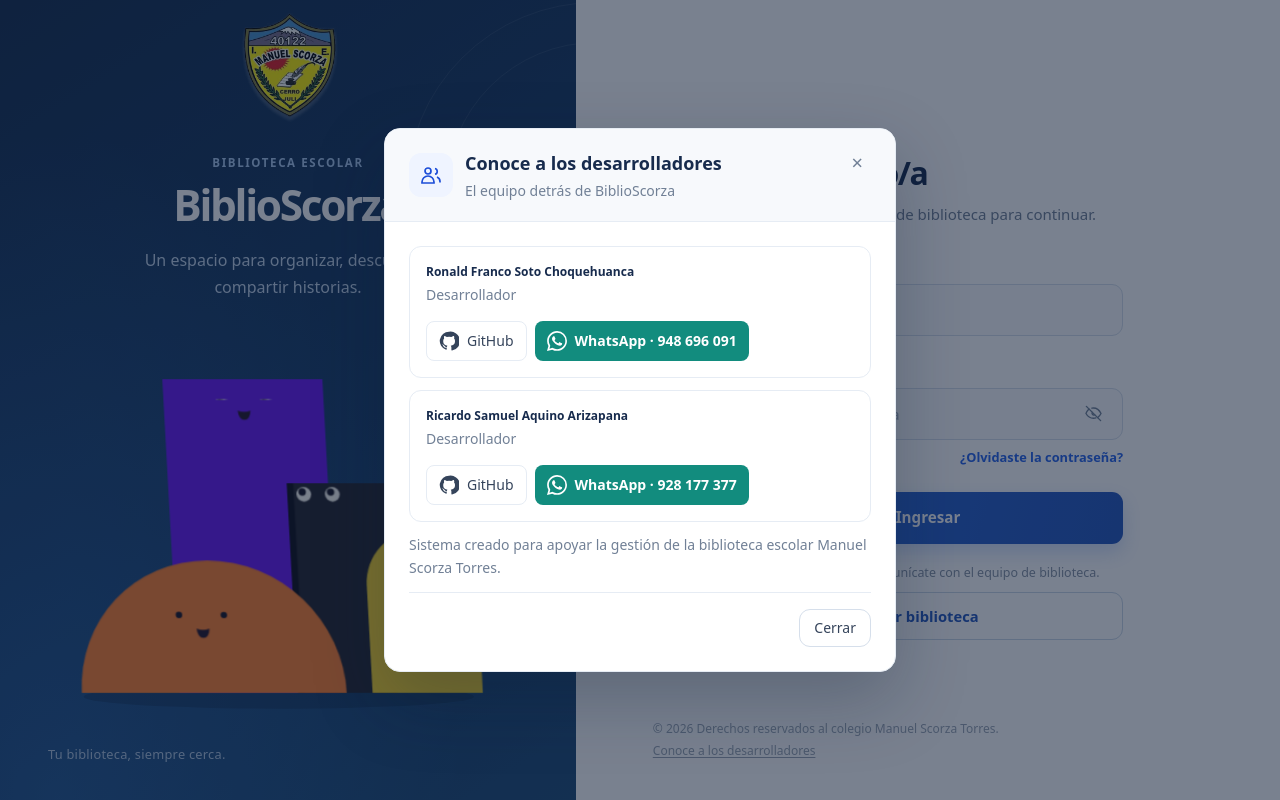
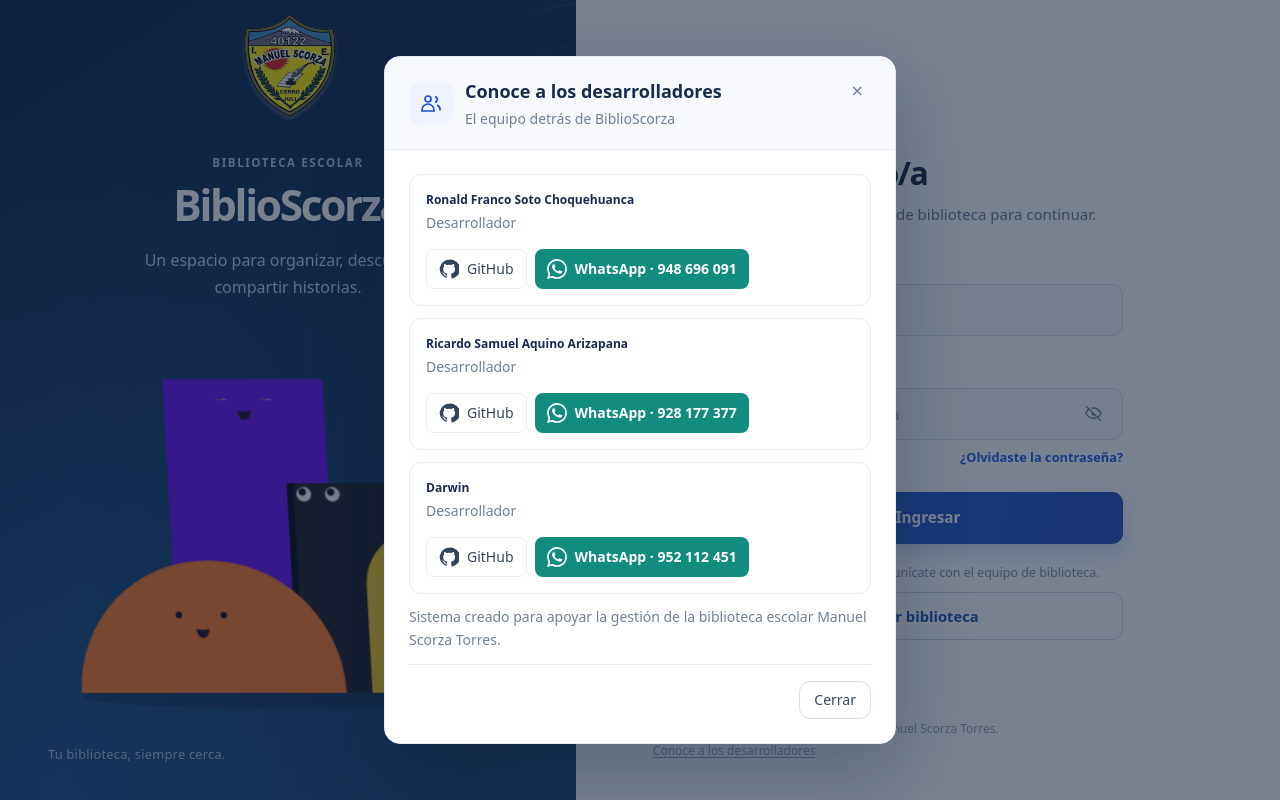
Before and after one commit to scorzabiblioteca-cmd/Biblioteca-Scorza, a Next.js app in the folder web/: page /login in a window 1280 px wide. Both pictures are taken after a click on the button "Conoce a los desarrolladores". Shown: the part 58-858 px from the top of the page. Built offline with nearby package versions, Linux system fonts and the light colour scheme.

Commit message:
style: nuevo contacto

```diff
--- a/web/src/components/DeveloperCredits.tsx
+++ b/web/src/components/DeveloperCredits.tsx
@@ -121,6 +121,36 @@ export default function DeveloperCredits({
               </a>
             </div>
           </article>
+          <article className="rounded-xl border border-[#e6ecf4] bg-white p-4">
+            <h3 className="font-semibold text-[#172b4d]">Darwin</h3>
+            <p className="mt-1 text-sm text-[#718096]">Desarrollador</p>
+            <div className="mt-4 flex flex-wrap gap-2">
+              <a
+                href="https://github.com/darwin810"
+                target="_blank"
+                rel="noopener noreferrer"
+                aria-label="Ver GitHub de Darwin"
+                className="inline-flex min-h-10 items-center gap-2 rounded-lg border border-[#e6ecf4] px-3 text-sm font-medium text-[#35445b] transition hover:bg-[#f7f9fc] focus-visible:outline focus-visible:outline-2 focus-visible:outline-offset-2 focus-visible:outline-brand-600"
+              >
+                <svg aria-hidden="true" viewBox="0 0 24 24" fill="currentColor" className="h-5 w-5">
+                  <path d="M12 .9a11.1 11.1 0 0 0-3.51 21.63c.55.1.76-.24.76-.54v-2.1c-3.1.68-3.76-1.32-3.76-1.32-.5-1.29-1.24-1.63-1.24-1.63-1.01-.69.08-.68.08-.68 1.12.08 1.71 1.15 1.71 1.15 1 .1.75 2.44 3.4 1.72.1-.72.39-1.22.7-1.5-2.48-.28-5.09-1.24-5.09-5.52 0-1.22.44-2.22 1.15-3-.12-.28-.5-1.42.11-2.96 0 0 .94-.3 3.05 1.15a10.6 10.6 0 0 1 5.55 0c2.11-1.45 3.05-1.15 3.05-1.15.61 1.54.23 2.68.11 2.96.72.78 1.15 1.78 1.15 3 0 4.29-2.62 5.24-5.11 5.51.4.35.76 1.03.76 2.08v3.09c0 .3.2.65.77.54A11.1 11.1 0 0 0 12 .9Z" />
+                </svg>
+                GitHub
+              </a>
+              <a
+                href="https://wa.me/51952112451?text=Hola%20Darwin%2C%20te%20escribo%20por%20BiblioScorza."
+                target="_blank"
+                rel="noopener noreferrer"
+                aria-label="Escribir a Darwin por WhatsApp"
+                className="inline-flex min-h-10 items-center gap-2 rounded-lg bg-[#128c7e] px-3 text-sm font-semibold text-white transition hover:bg-[#0f766e] focus-visible:outline focus-visible:outline-2 focus-visible:outline-offset-2 focus-visible:outline-[#128c7e]"
+              >
+                <svg aria-hidden="true" viewBox="0 0 24 24" fill="currentColor" className="h-5 w-5">
+                  <path d="M20.52 3.48A11.9 11.9 0 0 0 12.05 0C5.48 0 .13 5.34.13 11.91c0 2.1.55 4.16 1.6 5.97L0 24l6.27-1.64a11.9 11.9 0 0 0 5.78 1.47h.01c6.57 0 11.91-5.34 11.92-11.91a11.84 11.84 0 0 0-3.46-8.44ZM12.06 21.8h-.01a9.9 9.9 0 0 1-5.04-1.38l-.36-.21-3.72.98.99-3.63-.23-.37a9.88 9.88 0 0 1-1.52-5.28c0-5.46 4.45-9.9 9.91-9.9a9.84 9.84 0 0 1 7.01 2.9 9.85 9.85 0 0 1 2.9 7.01c0 5.46-4.45 9.9-9.93 9.9Zm5.43-7.42c-.3-.15-1.76-.87-2.03-.97-.27-.1-.47-.15-.67.15-.2.3-.77.97-.94 1.17-.17.2-.35.22-.65.07-.3-.15-1.25-.46-2.38-1.47-.88-.78-1.47-1.75-1.64-2.05-.17-.3-.02-.46.13-.61.13-.13.3-.35.45-.52.15-.18.2-.3.3-.5.1-.2.05-.38-.02-.53-.07-.15-.67-1.62-.92-2.22-.24-.58-.49-.5-.67-.51h-.57c-.2 0-.52.08-.8.38-.27.3-1.04 1.02-1.04 2.49s1.07 2.89 1.22 3.09c.15.2 2.1 3.21 5.1 4.5.71.3 1.26.49 1.69.63.71.23 1.36.2 1.87.12.57-.08 1.76-.72 2.01-1.42.25-.7.25-1.3.18-1.42-.08-.13-.28-.2-.58-.35Z" />
+                </svg>
+                WhatsApp · 952 112 451
+              </a>
+            </div>
+          </article>
           <p className="text-sm leading-relaxed text-[#718096]">
             Sistema creado para apoyar la gestión de la biblioteca escolar Manuel Scorza Torres.
           </p>
```
